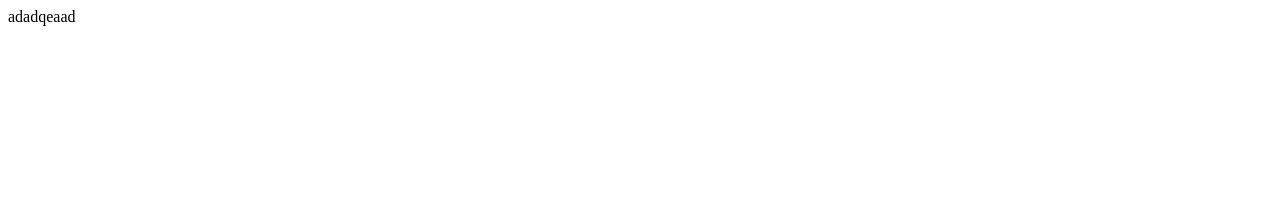
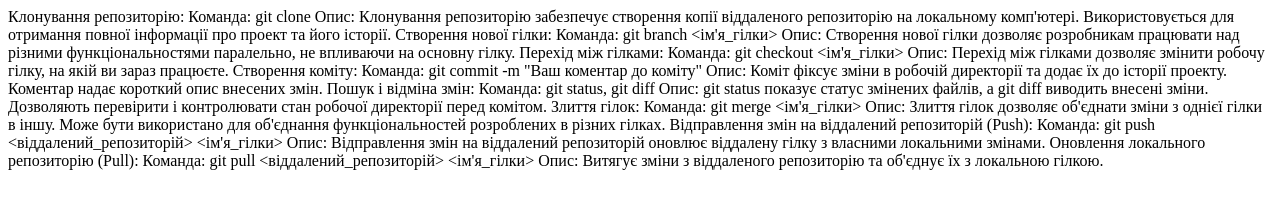
Before and after one commit to taniakononenko23/Templates, a plain HTML site: page index.html in a window 1280 px wide. Drawn offline with Linux system fonts and the light colour scheme.

Commit message:
add index file add addsome text in readme

```diff
--- a/index.html
+++ b/index.html
@@ -6,6 +6,29 @@
     <title>Templates</title>
 </head>
 <body>
-    <header>adadqeaad</header>
+    <header>Клонування репозиторію:
+        Команда: git clone <URL репозиторію>
+        Опис: Клонування репозиторію забезпечує створення копії віддаленого репозиторію на локальному комп'ютері. Використовується для отримання повної інформації про проект та його історії.
+        Створення нової гілки:
+        Команда: git branch <ім'я_гілки>
+        Опис: Створення нової гілки дозволяє розробникам працювати над різними функціональностями паралельно, не впливаючи на основну гілку.
+        Перехід між гілками:
+        Команда: git checkout <ім'я_гілки>
+        Опис: Перехід між гілками дозволяє змінити робочу гілку, на якій ви зараз працюєте.
+        Створення коміту:
+        Команда: git commit -m "Ваш коментар до коміту"
+        Опис: Коміт фіксує зміни в робочій директорії та додає їх до історії проекту. Коментар надає короткий опис внесених змін.
+        Пошук і відміна змін:
+        Команда: git status, git diff
+        Опис: git status показує статус змінених файлів, а git diff виводить внесені зміни. Дозволяють перевірити і контролювати стан робочої директорії перед комітом.
+        Злиття гілок:
+        Команда: git merge <ім'я_гілки>
+        Опис: Злиття гілок дозволяє об'єднати зміни з однієї гілки в іншу. Може бути використано для об'єднання функціональностей розроблених в різних гілках.
+        Відправлення змін на віддалений репозиторій (Push):
+        Команда: git push <віддалений_репозиторій> <ім'я_гілки>
+        Опис: Відправлення змін на віддалений репозиторій оновлює віддалену гілку з власними локальними змінами.
+        Оновлення локального репозиторію (Pull):
+        Команда: git pull <віддалений_репозиторій> <ім'я_гілки>
+        Опис: Витягує зміни з віддаленого репозиторію та об'єднує їх з локальною гілкою.</header>
 </body>
 </html>
```
